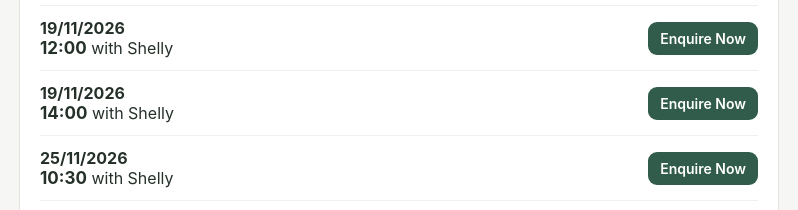
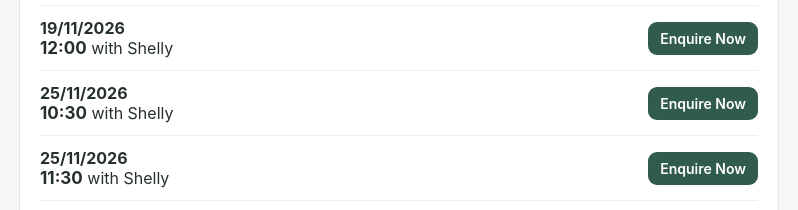
Before and after one commit to WoodFarmWaterTreadmill/treadmill-diary, a plain HTML site: page index.html in a window 1280 px wide. Shown: the part 395-605 px from the top of the page, 241-1039 px from the left. Drawn offline with Linux system fonts and the light colour scheme.

Commit message:
Update treadmill availability page 2026-11-16 evening

```diff
--- a/index.html
+++ b/index.html
@@ -4,7 +4,6 @@
 <!-- Availability refresh: 2026-11-16 --></head><body><main><header><h1>Wood Farm Hampshire</h1><h2>Treadmill Availability</h2><p>Available appointments with Shelly. Choose a time and click Enquire Now to request your booking.</p></header><section><div class="slot"><div><strong>18/11/2026</strong><br><span class="time">10:00</span> with Shelly</div><a class="btn" href="mailto:treadmill@woodfarmhampshire.co.uk?subject=Treadmill%20appointment%20enquiry%20-%2018%2F11%2F2026%2010%3A00&body=I%20would%20like%20to%20enquire%20about%20the%20treadmill%20appointment%20with%20Shelly%20on%2018%2F11%2F2026%20at%2010%3A00.">Enquire Now</a></div>
 <div class="slot"><div><strong>18/11/2026</strong><br><span class="time">13:00</span> with Shelly</div><a class="btn" href="mailto:treadmill@woodfarmhampshire.co.uk?subject=Treadmill%20appointment%20enquiry%20-%2018%2F11%2F2026%2013%3A00&body=I%20would%20like%20to%20enquire%20about%20the%20treadmill%20appointment%20with%20Shelly%20on%2018%2F11%2F2026%20at%2013%3A00.">Enquire Now</a></div>
 <div class="slot"><div><strong>19/11/2026</strong><br><span class="time">12:00</span> with Shelly</div><a class="btn" href="mailto:treadmill@woodfarmhampshire.co.uk?subject=Treadmill%20appointment%20enquiry%20-%2019%2F11%2F2026%2012%3A00&body=I%20would%20like%20to%20enquire%20about%20the%20treadmill%20appointment%20with%20Shelly%20on%2019%2F11%2F2026%20at%2012%3A00.">Enquire Now</a></div>
-<div class="slot"><div><strong>19/11/2026</strong><br><span class="time">14:00</span> with Shelly</div><a class="btn" href="mailto:treadmill@woodfarmhampshire.co.uk?subject=Treadmill%20appointment%20enquiry%20-%2019%2F11%2F2026%2014%3A00&body=I%20would%20like%20to%20enquire%20about%20the%20treadmill%20appointment%20with%20Shelly%20on%2019%2F11%2F2026%20at%2014%3A00.">Enquire Now</a></div>
 <div class="slot"><div><strong>25/11/2026</strong><br><span class="time">10:30</span> with Shelly</div><a class="btn" href="mailto:treadmill@woodfarmhampshire.co.uk?subject=Treadmill%20appointment%20enquiry%20-%2025%2F11%2F2026%2010%3A30&body=I%20would%20like%20to%20enquire%20about%20the%20treadmill%20appointment%20with%20Shelly%20on%2025%2F11%2F2026%20at%2010%3A30.">Enquire Now</a></div>
 <div class="slot"><div><strong>25/11/2026</strong><br><span class="time">11:30</span> with Shelly</div><a class="btn" href="mailto:treadmill@woodfarmhampshire.co.uk?subject=Treadmill%20appointment%20enquiry%20-%2025%2F11%2F2026%2011%3A30&body=I%20would%20like%20to%20enquire%20about%20the%20treadmill%20appointment%20with%20Shelly%20on%2025%2F11%2F2026%20at%2011%3A30.">Enquire Now</a></div>
 <div class="slot"><div><strong>25/11/2026</strong><br><span class="time">12:30</span> with Shelly</div><a class="btn" href="mailto:treadmill@woodfarmhampshire.co.uk?subject=Treadmill%20appointment%20enquiry%20-%2025%2F11%2F2026%2012%3A30&body=I%20would%20like%20to%20enquire%20about%20the%20treadmill%20appointment%20with%20Shelly%20on%2025%2F11%2F2026%20at%2012%3A30.">Enquire Now</a></div>
```
